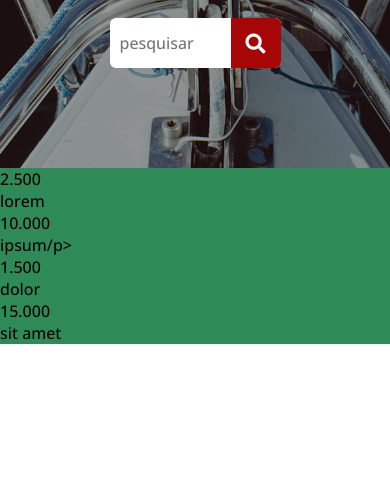
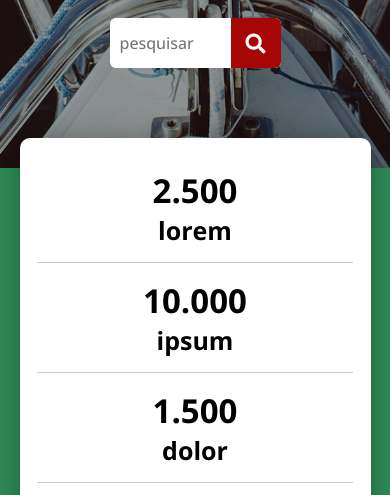
Before and after one commit to ReidnerWillians/Site_Cmpleto, a plain HTML site: page index.html in a window 390 px wide. Shown: the part 562-1057 px from the top of the page. Before the commit the page ends 906 px from the top, so only its background shows below. Drawn offline with nearby package versions, Linux system fonts and the light colour scheme.

Commit message:
update style.css

```diff
--- a/css/style.css
+++ b/css/style.css
@@ -92,4 +92,42 @@ a:hover{
     border-radius: 0px 6px 6px 0px;
     -webkit-border-radius: 0px 6px 6px 0px;
 }
+.estatisticas{
+    background-color: #fff;
+    max-width: 960px;
+    width: 90%;
+    padding: 30px 0;
+    margin: -30px auto 0 auto;
+    text-align: center;
+    display: flex;
+    display:-webkit-flex;
+    border-radius: 10px;
+    align-items: center;
+    -webkit-border-radius: 10px;
+    box-shadow: 0px 0px 30px 0px rgba(0, 0, 0, .3);
+    -webkit-box-shadow: 0px 0px 30px 0px rgba(0, 0, 0, .3);
+}
+.estatisticas-item span{
+    font-size: 33px;
+    font-weight: bold;
+}
+
+.estatisticas-item p{
+    font-size: 25px;
+    font-weight: bold;
+}
 /* END SECTION ---------------------------------------------------------------------*/
+
+/* BREAKPOINTS MAX E MIN */
+
+@media (max-width: 667px){
+    .estatisticas{
+        flex-direction: column;
+    }
+    .estatisticas-item{
+        min-width: 90%;
+        margin-bottom: 15px;
+        padding-bottom: 15px;
+        border-bottom: 1px solid #ccc;
+    }
+}
--- a/index.html
+++ b/index.html
@@ -56,7 +56,7 @@
             </div>
             <div class="estatisticas-item">
                 <span>10.000</span>
-                <p>ipsum/p>
+                <p>ipsum</p>
             </div>
             <div class="estatisticas-item">
                 <span>1.500</span>
```
